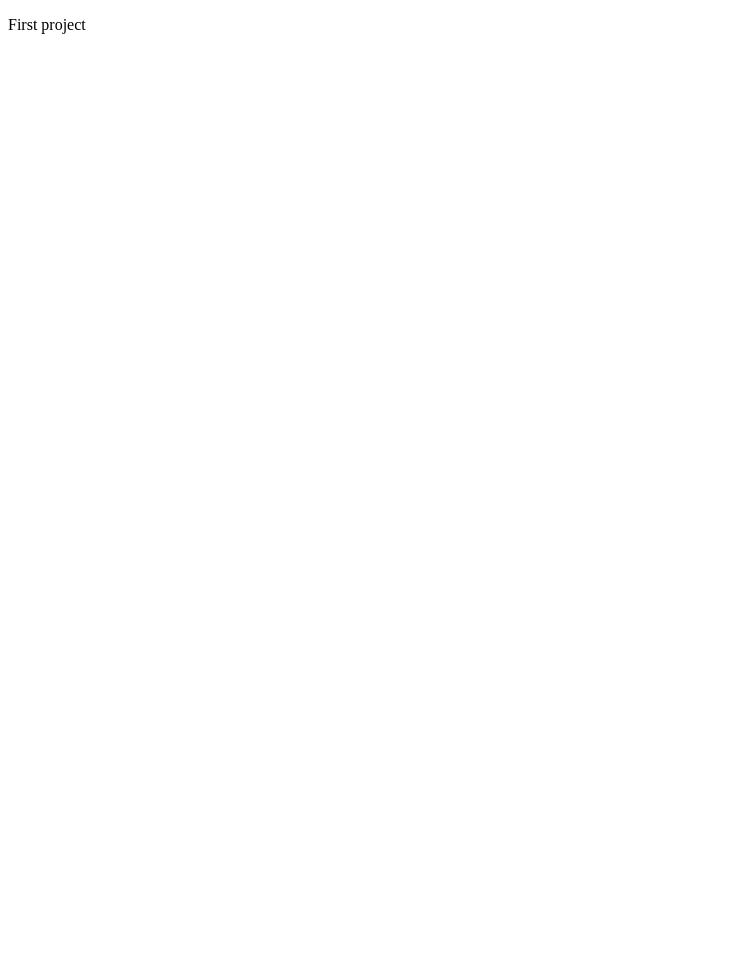
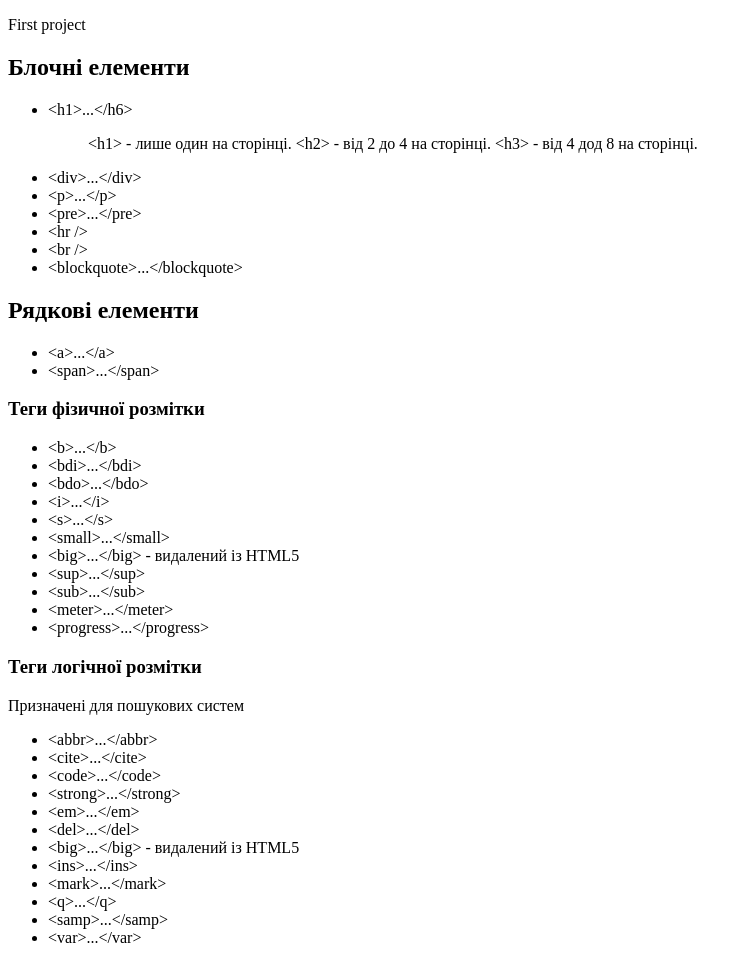
Before and after one commit to pelyuh/progect1, a plain HTML site: page index.html in a window 1280 px wide. Shown: the whole page, without its empty margins (0-752 px from the left). Before the commit the page ends 800 px from the top, so only its background shows below. Drawn offline with Linux system fonts and the light colour scheme.

Commit message:
modified:   index.html (add block and line elements)

```diff
--- a/index.html
+++ b/index.html
@@ -9,6 +9,56 @@
         <p>First project</p>
     </header>
     <main>
+        <h2>Блочні елементи</h2>
+        <ul>
+            <li>&lt;h1&gt;...&lt;/h6&gt;</li>
+            <blockquote>
+                &lt;h1&gt; - лише один на сторінці.
+                &lt;h2&gt; - від 2 до 4 на сторінці.
+                &lt;h3&gt; - від 4 дод 8 на сторінці.
+            </blockquote>
+            <li>&lt;div&gt;...&lt;/div&gt;</li>
+            <li>&lt;p&gt;...&lt;/p&gt;</li>
+            <li>&lt;pre&gt;...&lt;/pre&gt;</li>
+            <li>&lt;hr /&gt;</li>
+            <li>&lt;br /&gt;</li>
+            <li>&lt;blockquote&gt;...&lt;/blockquote&gt;</li>
+        </ul>
+        <h2>Рядкові елементи</h2>
+        <ul>
+            <li>&lt;a&gt;...&lt;/a&gt;</li>
+            <li>&lt;span&gt;...&lt;/span&gt;</li>
+        </ul>
+            <h3>Теги фізичної розмітки</h3>
+            <ul>
+                <li>&lt;b&gt;...&lt;/b&gt;</li>
+                <li>&lt;bdi&gt;...&lt;/bdi&gt;</li>
+                <li>&lt;bdo&gt;...&lt;/bdo&gt;</li>
+                <li>&lt;i&gt;...&lt;/i&gt;</li>
+                <li>&lt;s&gt;...&lt;/s&gt;</li>
+                <li>&lt;small&gt;...&lt;/small&gt;</li>
+                <li>&lt;big&gt;...&lt;/big&gt; - видалений із HTML5</li>
+                <li>&lt;sup&gt;...&lt;/sup&gt;</li>
+                <li>&lt;sub&gt;...&lt;/sub&gt;</li>
+                <li>&lt;meter&gt;...&lt;/meter&gt;</li>
+                <li>&lt;progress&gt;...&lt;/progress&gt;</li>
+            </ul>
+        <h3>Теги логічної розмітки</h3>
+        <p>Призначені для пошукових систем</p>
+        <ul>
+            <li>&lt;abbr&gt;...&lt;/abbr&gt;</li>
+            <li>&lt;cite&gt;...&lt;/cite&gt;</li>
+            <li>&lt;code&gt;...&lt;/code&gt;</li>
+            <li>&lt;strong&gt;...&lt;/strong&gt;</li>
+            <li>&lt;em&gt;...&lt;/em&gt;</li>
+            <li>&lt;del&gt;...&lt;/del&gt;</li>
+            <li>&lt;big&gt;...&lt;/big&gt; - видалений із HTML5</li>
+            <li>&lt;ins&gt;...&lt;/ins&gt;</li>
+            <li>&lt;mark&gt;...&lt;/mark&gt;</li>
+            <li>&lt;q&gt;...&lt;/q&gt;</li>
+            <li>&lt;samp&gt;...&lt;/samp&gt;</li>
+            <li>&lt;var&gt;...&lt;/var&gt;</li>
+        </ul>
 
     </main>
     <footer>
```
